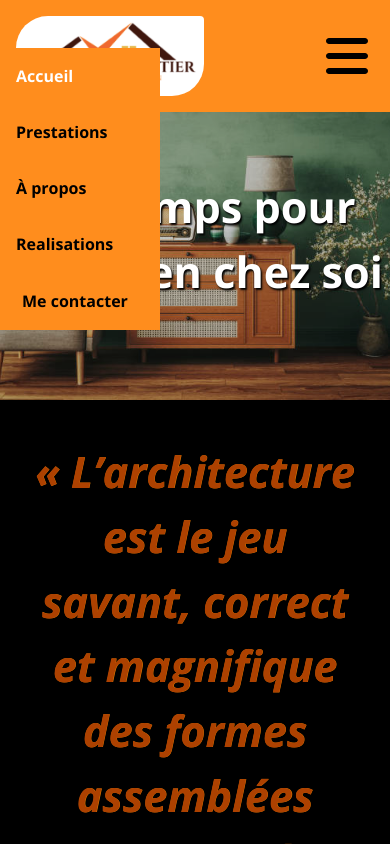
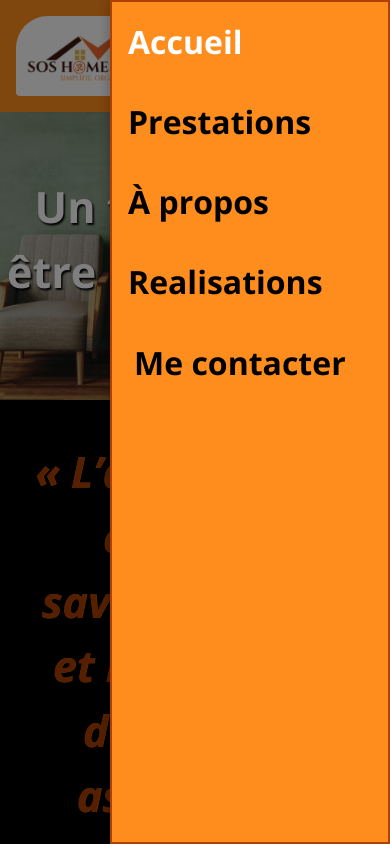
Before and after one commit to NicolasBaguet/SOS_Home_Chantier, a React (Vite) app: page / in a window 390 px wide. Both pictures are taken after a click on the button 347 px from the left and 56 px from the top of the page. Shown: the top 844 px of the page. Built offline with nearby package versions, Linux system fonts and the light colour scheme.

Commit message:
menu mobile ok

```diff
--- a/src/components/App/App.scss
+++ b/src/components/App/App.scss
@@ -7,6 +7,7 @@ body{
 
 main{
   position: relative;
+  overflow: hidden;
 }
 
 h3{
--- a/src/components/App/App.tsx
+++ b/src/components/App/App.tsx
@@ -22,7 +22,7 @@ function App() {
 	return (
 		<div className="app">
 			<Header setIsMenuOpen={setIsMenuOpen} isMenuOpen={isMenuOpen} />
-			{isMenuOpen && <Menu />}
+			<Menu setIsMenuOpen={setIsMenuOpen} isMenuOpen={isMenuOpen} />
 			<main>
 				<Routes>
 					<Route path="/" element={<Home />} />
--- a/src/components/Menu/Menu.scss
+++ b/src/components/Menu/Menu.scss
@@ -1,17 +1,42 @@
 @use '../../Styles/vars';
+
+.menuNavBackground{
+  position: fixed;
+  top: 0;
+  left: 0;
+  width: 100%;
+  height: 100%;
+  background-color: rgba(0, 0, 0, 0.5);
+  z-index: 20;
+  opacity: 0;
+  visibility: hidden;
+  transition: opacity 0.5s ease-in-out, visibility 0.5s;
+
+  &.isOpen {
+    visibility: visible;
+    opacity: 1;
+    pointer-events: auto;
+  }
 
   .menuNav{
     background-color: vars.$orange;
-  display: flex;
-  position: absolute;
-  z-index: 20;
-  top: 3em;
-  width: 10em;
-  flex-wrap: wrap;
-  justify-content: space-between;
-  align-items: center;
+    border: 2px solid vars.$orange-dark;
+    position: fixed;
+    top: 0;
+    z-index: 21;
+    right: 0;
+    width: 280px;
+    height: 100%;
     padding: 1em;
+    box-shadow: -2px 0px 10px rgba(0, 0, 0, 0.2);
+    transform: translateX(100%); // Commence hors de l'écran
+    transition: transform 0.8s ease-in-out;
+    &.isOpen {
+      transform: translateX(0); // Glisse dans l'écran
+    }
+
     nav{
+      font-size: 2em;
       display: flex;
       flex-direction: column;
       flex-wrap: wrap;
@@ -40,3 +65,4 @@
       color: vars.$light-color;
     }
   }
+}
--- a/src/components/Menu/Menu.tsx
+++ b/src/components/Menu/Menu.tsx
@@ -1,10 +1,22 @@
 import { NavLink } from "react-router";
 import "./Menu.scss";
 
-function Menu() {
+function Menu({
+	setIsMenuOpen,
+	isMenuOpen,
+}: {
+	setIsMenuOpen: React.Dispatch<React.SetStateAction<boolean>>;
+	isMenuOpen: boolean;
+}) {
 	return (
-		<div className="menuNavBackground">
-			<div className="menuNav">
+		// biome-ignore lint/a11y/useKeyWithClickEvents: <explanation>
+		<div
+			className={`menuNavBackground ${isMenuOpen ? "isOpen" : ""}`}
+			onClick={() => {
+				setIsMenuOpen(false);
+			}}
+		>
+			<div className={`menuNav ${isMenuOpen ? "isOpen" : ""}`}>
 				<nav>
 					<NavLink to="/" aria-label="retour accueil">
 						Accueil
--- a/src/pages/LegalsMentions/LegalMentions.scss
+++ b/src/pages/LegalsMentions/LegalMentions.scss
@@ -3,7 +3,7 @@
 
 .legal-mentions{
   .backgroundImg{
-    background-image: url("./public/travail_2.jpg");
+    background-image: url("/travail_2.jpg");
   }
   .grey{
     background-color: vars.$dark-color;
```
Lines whose indentation alone changed are shown as unchanged.
